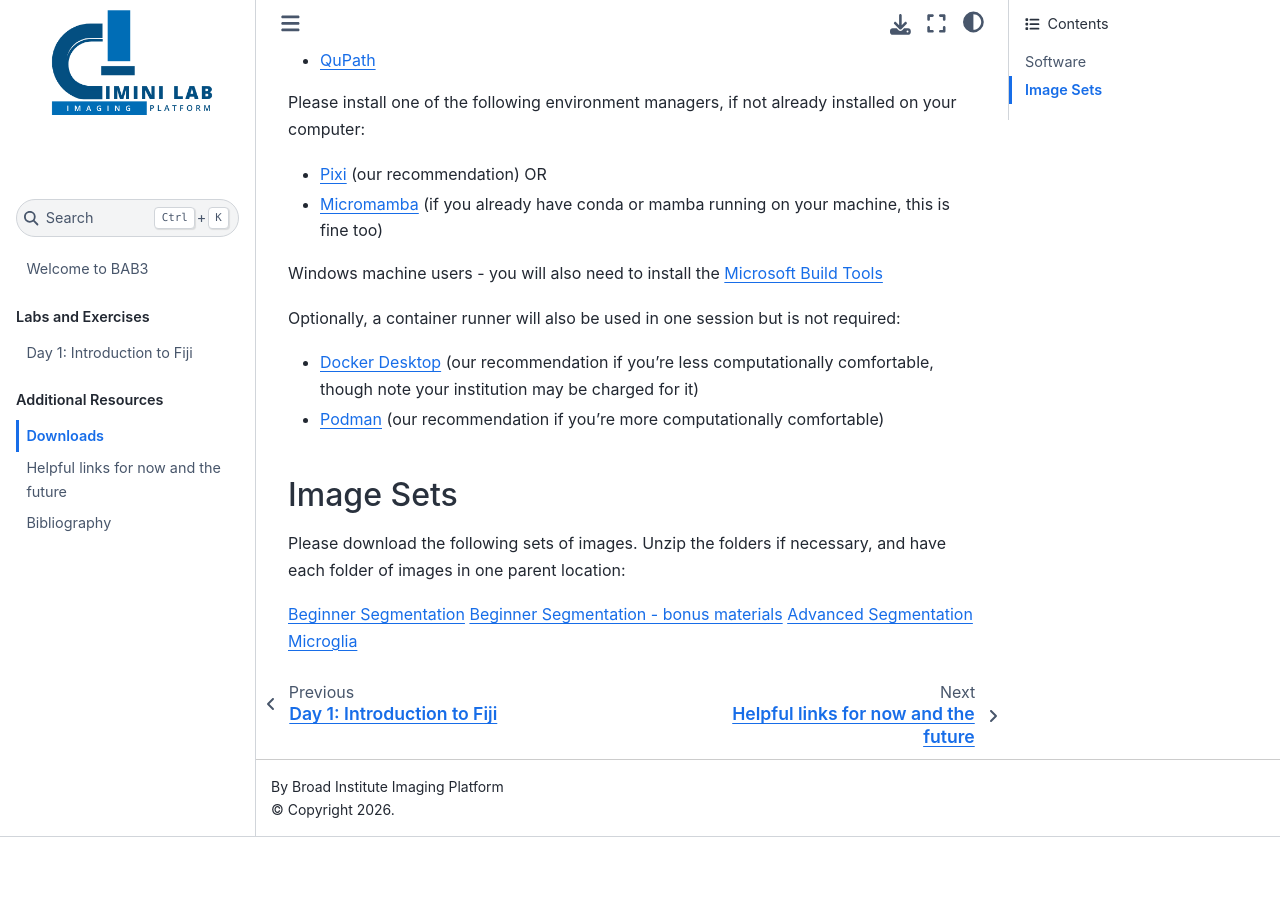
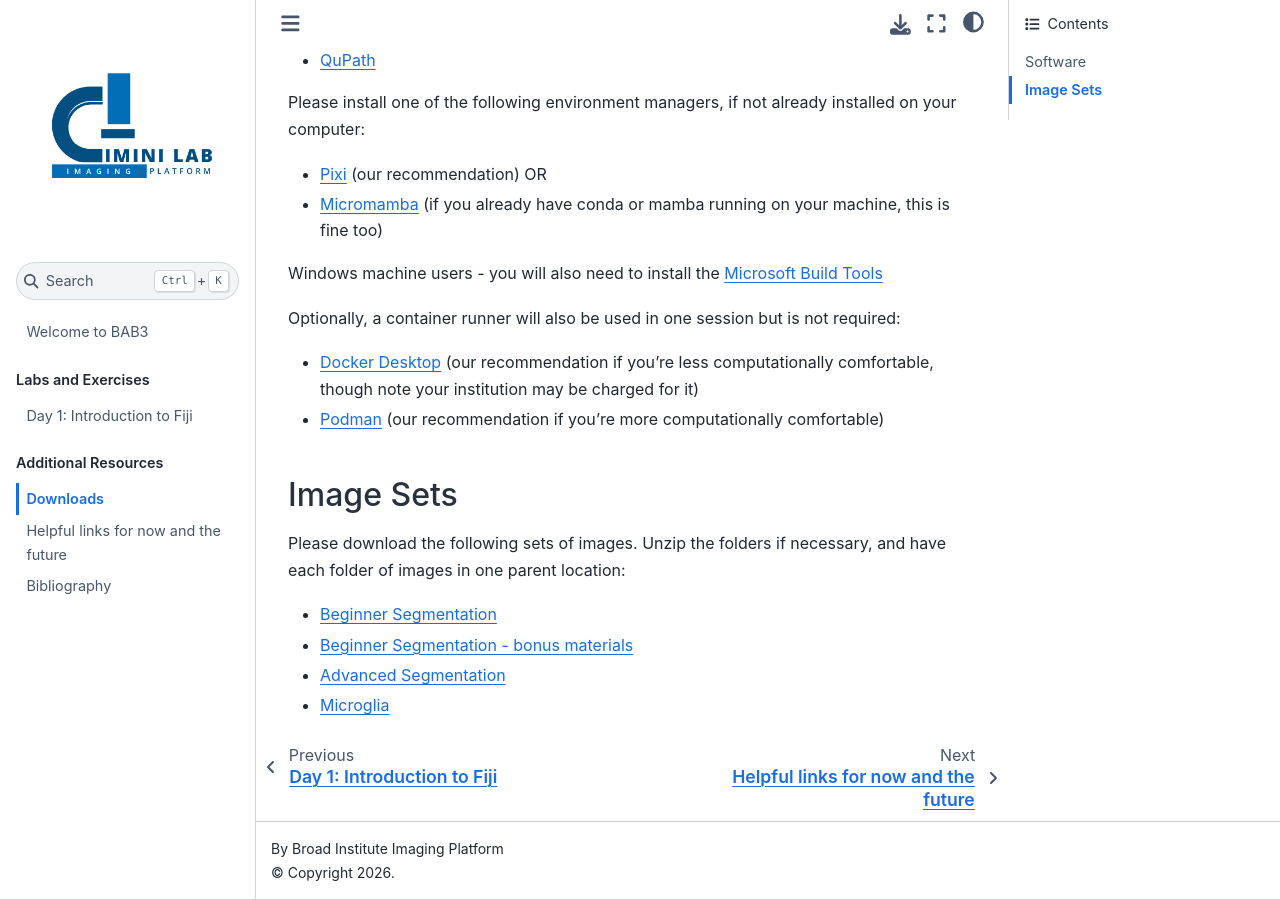
Before and after one commit to broadinstitute/BAB3, a Jupyter Book: the page built from docs/downloads.md, in a window 1280 px wide and 900 px high, scrolled down 510 px. Built offline with Jupyter Book 1.0.4 settings and Sphinx 7.4.7 and the Sphinx Book theme 1.1.4, drawn with Linux system fonts in a browser that asks for light colours; before the commit the page ends 1347 px from its top, so only the background shows below that.

Commit message:
Add bullets

```diff
--- a/docs/downloads.md
+++ b/docs/downloads.md
@@ -28,7 +28,7 @@ Optionally, a container runner will also be used in one session but is not requi
 
 Please download the following sets of images. Unzip the folders if necessary, and have each folder of images in one parent location:
 
-[Beginner Segmentation](https://github.com/CellProfiler/tutorials/raw/master/BeginnerSegmentation/Archive_EN.zip)
-[Beginner Segmentation - bonus materials](https://github.com/CellProfiler/tutorials/raw/master/BeginnerSegmentation/bonus_materials_EN.zip)
-[Advanced Segmentation](https://drive.google.com/file/d/1qVaQiPZKqOPEsa62lYEpm7ot3th7ADqE/view?usp=sharing)
-[Microglia](https://drive.google.com/drive/folders/1TyV_hzN2pDpX0lVQ_jh08A9AG5e4Bao8?usp=drive_link)
+- [Beginner Segmentation](https://github.com/CellProfiler/tutorials/raw/master/BeginnerSegmentation/Archive_EN.zip)
+- [Beginner Segmentation - bonus materials](https://github.com/CellProfiler/tutorials/raw/master/BeginnerSegmentation/bonus_materials_EN.zip)
+- [Advanced Segmentation](https://drive.google.com/file/d/1qVaQiPZKqOPEsa62lYEpm7ot3th7ADqE/view?usp=sharing)
+- [Microglia](https://drive.google.com/drive/folders/1TyV_hzN2pDpX0lVQ_jh08A9AG5e4Bao8?usp=drive_link)
```
